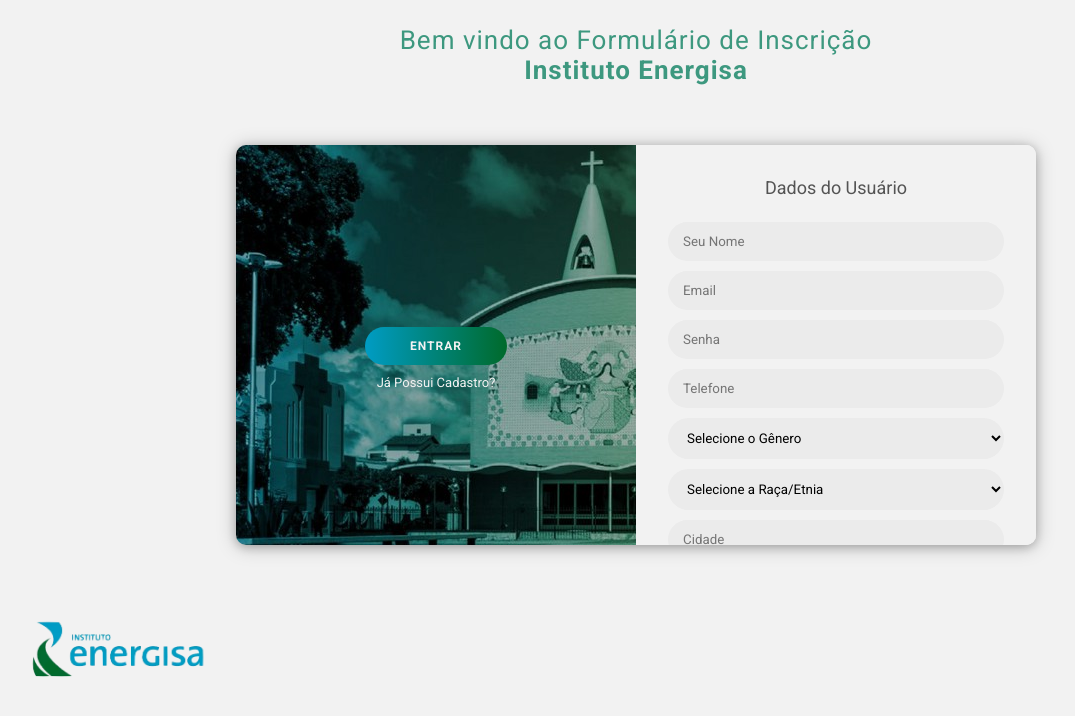
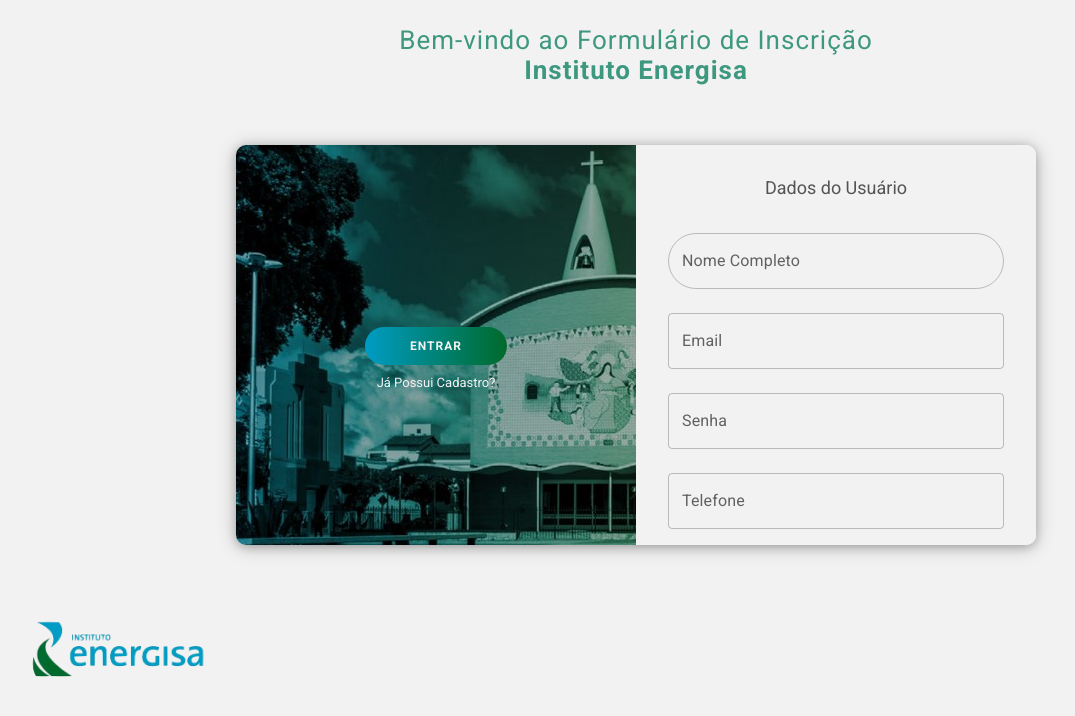
Before and after one commit to ProjetoInstitutoEnergisa/Projeto-InstitutoEnergisa, a React (Vite) app in the folder ui/: page /login in a window 1280 px wide. Both pictures are taken after a click on the button "CADASTRAR-SE". Shown: the top 716 px of the page, without its empty margins (4-1079 px from the left). Built offline with nearby package versions, Linux system fonts and the light colour scheme.

Commit message:
Update Login

```diff
--- a/ui/src/pages/Login/index.jsx
+++ b/ui/src/pages/Login/index.jsx
@@ -4,30 +4,9 @@
 import Image from '../../assets/logoInstituto.png';
 import { ToastContainer, toast } from 'react-toastify';
 import 'react-toastify/dist/ReactToastify.css';
-import {
-    Container,
-    CadastroContainer,
-    Form,
-    FormCadastro,
-    Title,
-    Input,
-    Button,
-    LoginContainer,
-    Anchor,
-    OverlayContainer,
-    Overlay,
-    Painel,
-    EsquerdoPainel,
-    DireitoPainel,
-    Paragraph,
-    LeftButton,
-    SubTitle,
-    SubTitleNoMargin,
-    ImageContainer,
-    Body,
-    TitleTwo,
-    Select
-} from "./styles";
+import { TextField, MenuItem, InputAdornment } from '@mui/material';
+import { Container, CadastroContainer, Form, FormCadastro, Title, LoginContainer, Anchor, OverlayContainer, Overlay,
+    EsquerdoPainel, DireitoPainel, Paragraph, LeftButton, SubTitle, SubTitleNoMargin, ImageContainer, Body, TitleTwo, Button } from "./styles";
 import { useAuth } from "../../hooks/useAuth"; // Assumindo que você já tem este hook implementado
 
 const FormLogin = () => {
@@ -86,7 +65,7 @@
             if (response.status === 201) {
                 toast.success(
                     `Cadastro realizado com sucesso! Seja bem-vindo(a), ${response.data.nome_completo}!`,
-                    { position:'top-left', autoClose: 4000 }
+                    { position: 'top-left', autoClose: 4000 }
                 );
                 setTimeout(() => navigate('/login'), 4000);
             } else {
@@ -108,12 +87,11 @@
         }
     };
 
-
     const handleInputChange = (e) => {
-        const { name, value } = e.target;
+        const { name, value, type, files } = e.target;
         setUserData((prevUserData) => ({
             ...prevUserData,
-            [name]: value
+            [name]: type === 'file' ? files[0] : value
         }));
     };
 
@@ -125,75 +103,203 @@
         <>
             <ToastContainer />
             <Body>
-                <SubTitle>Bem vindo ao Formulário de Inscrição</SubTitle>
+                <SubTitle>Bem-vindo ao Formulário de Inscrição</SubTitle>
                 <SubTitleNoMargin><h4>Instituto Energisa</h4></SubTitleNoMargin>
                 <Container>
                     <CadastroContainer isLogin={isLogin}>
                         <FormCadastro onSubmit={handleCadastro}>
                             <Title>Dados do Usuário</Title><br />
-                            <Input type="text" name="nome_completo" placeholder="Seu Nome" value={userData.nome_completo} onChange={handleInputChange} />
-                            <Input type="email" name="email" placeholder="Email" value={userData.email} onChange={handleInputChange} />
-                            <Input type="password" name="senha" placeholder="Senha" value={userData.senha} onChange={handleInputChange} />
-                            <Input type="text" name="telefone" placeholder="Telefone" value={userData.telefone} onChange={handleInputChange} />
-                            <Select name="genero" value={userData.genero} onChange={handleInputChange}>
-                                <option value="" disabled>Selecione o Gênero</option>
-                                <option value="Masculino">Masculino</option>
-                                <option value="Feminino">Feminino</option>
-                                <option value="Outro">Outro</option>
-                            </Select>
-                            <Select name="raca_etnia" value={userData.raca_etnia} onChange={handleInputChange}>
-                                <option value="" disabled>Selecione a Raça/Etnia</option>
-                                <option value="Branco">Branco</option>
-                                <option value="Negro">Negro</option>
-                                <option value="Pardo">Pardo</option>
-                                <option value="Amarelo">Amarelo</option>
-                                <option value="Indígena">Indígena</option>
-                                <option value="Outro">Outro</option>
-                            </Select>
-                            <Input type="text" name="cidade" placeholder="Cidade" value={userData.cidade} onChange={handleInputChange} />
-                            <Select name="estado" value={userData.estado} onChange={handleInputChange}>
-                                <option value="" disabled>Selecione o Estado</option>
-                                <option value="AC">Acre</option>
-                                <option value="AL">Alagoas</option>
-                                <option value="AP">Amapá</option>
-                                <option value="AM">Amazonas</option>
-                                <option value="BA">Bahia</option>
-                                <option value="CE">Ceará</option>
-                                <option value="DF">Distrito Federal</option>
-                                <option value="ES">Espírito Santo</option>
-                                <option value="GO">Goiás</option>
-                                <option value="MA">Maranhão</option>
-                                <option value="MT">Mato Grosso</option>
-                                <option value="MS">Mato Grosso do Sul</option>
-                                <option value="MG">Minas Gerais</option>
-                                <option value="PA">Pará</option>
-                                <option value="PB">Paraíba</option>
-                                <option value="PR">Paraná</option>
-                                <option value="PE">Pernambuco</option>
-                                <option value="PI">Piauí</option>
-                                <option value="RJ">Rio de Janeiro</option>
-                                <option value="RN">Rio Grande do Norte</option>
-                                <option value="RS">Rio Grande do Sul</option>
-                                <option value="RO">Rondônia</option>
-                                <option value="RR">Roraima</option>
-                                <option value="SC">Santa Catarina</option>
-                                <option value="SP">São Paulo</option>
-                                <option value="SE">Sergipe</option>
-                                <option value="TO">Tocantins</option>
-                            </Select>
-                            <Input type="text" name="comprovante_residencia" placeholder="Comprovante de Residência" value={userData.comprovante_residencia} onChange={handleInputChange} />
-                            <Input type="text" name="documento_identificacao" placeholder="Documento de Identificação" value={userData.documento_identificacao} onChange={handleInputChange} />
-                            <Input type="text" name="documento_rne" placeholder="Documento RNE" value={userData.documento_rne} onChange={handleInputChange} />
+                            <TextField
+                                label="Nome Completo"
+                                variant="outlined"
+                                fullWidth
+                                margin="normal"
+                                name="nome_completo"
+                                value={userData.nome_completo}
+                                onChange={handleInputChange}
+                                sx={{
+                                    '& .MuiOutlinedInput-root': {
+                                        borderRadius: '40px',
+                                    },
+                                }}
+                            />
+                            <TextField
+                                label="Email"
+                                variant="outlined"
+                                fullWidth
+                                margin="normal"
+                                name="email"
+                                type="email"
+                                value={userData.email}
+                                onChange={handleInputChange}
+                            />
+                            <TextField
+                                label="Senha"
+                                variant="outlined"
+                                fullWidth
+                                margin="normal"
+                                name="senha"
+                                type="password"
+                                value={userData.senha}
+                                onChange={handleInputChange}
+                            />
+                            <TextField
+                                label="Telefone"
+                                variant="outlined"
+                                fullWidth
+                                margin="normal"
+                                name="telefone"
+                                value={userData.telefone}
+                                onChange={handleInputChange}
+                            />
+                            <TextField
+                                select
+                                label="Gênero"
+                                variant="outlined"
+                                fullWidth
+                                margin="normal"
+                                name="genero"
+                                value={userData.genero}
+                                onChange={handleInputChange}
+                            >
+                                <MenuItem value="" disabled>Selecione o Gênero</MenuItem>
+                                <MenuItem value="Masculino">Masculino</MenuItem>
+                                <MenuItem value="Feminino">Feminino</MenuItem>
+                                <MenuItem value="Outro">Outro</MenuItem>
+                            </TextField>
+                            <TextField
+                                select
+                                label="Raça/Etnia"
+                                variant="outlined"
+                                fullWidth
+                                margin="normal"
+                                name="raca_etnia"
+                                value={userData.raca_etnia}
+                                onChange={handleInputChange}
+                            >
+                                <MenuItem value="" disabled>Selecione a Raça/Etnia</MenuItem>
+                                <MenuItem value="Branco">Branco</MenuItem>
+                                <MenuItem value="Negro">Negro</MenuItem>
+                                <MenuItem value="Pardo">Pardo</MenuItem>
+                                <MenuItem value="Amarelo">Amarelo</MenuItem>
+                                <MenuItem value="Indígena">Indígena</MenuItem>
+                                <MenuItem value="Outro">Outro</MenuItem>
+                            </TextField>
+                            <TextField
+                                label="Cidade"
+                                variant="outlined"
+                                fullWidth
+                                margin="normal"
+                                name="cidade"
+                                value={userData.cidade}
+                                onChange={handleInputChange}
+                            />
+                            <TextField
+                                select
+                                label="Estado"
+                                variant="outlined"
+                                fullWidth
+                                margin="normal"
+                                name="estado"
+                                value={userData.estado}
+                                onChange={handleInputChange}
+                            >
+                                <MenuItem value="" disabled>Selecione o Estado</MenuItem>
+                                <MenuItem value="AC">Acre</MenuItem>
+                                <MenuItem value="AL">Alagoas</MenuItem>
+                                <MenuItem value="AP">Amapá</MenuItem>
+                                <MenuItem value="AM">Amazonas</MenuItem>
+                                <MenuItem value="BA">Bahia</MenuItem>
+                                <MenuItem value="CE">Ceará</MenuItem>
+                                <MenuItem value="DF">Distrito Federal</MenuItem>
+                                <MenuItem value="ES">Espírito Santo</MenuItem>
+                                <MenuItem value="GO">Goiás</MenuItem>
+                                <MenuItem value="MA">Maranhão</MenuItem>
+                                <MenuItem value="MT">Mato Grosso</MenuItem>
+                                <MenuItem value="MS">Mato Grosso do Sul</MenuItem>
+                                <MenuItem value="MG">Minas Gerais</MenuItem>
+                                <MenuItem value="PA">Pará</MenuItem>
+                                <MenuItem value="PB">Paraíba</MenuItem>
+                                <MenuItem value="PR">Paraná</MenuItem>
+                                <MenuItem value="PE">Pernambuco</MenuItem>
+                                <MenuItem value="PI">Piauí</MenuItem>
+                                <MenuItem value="RJ">Rio de Janeiro</MenuItem>
+                                <MenuItem value="RN">Rio Grande do Norte</MenuItem>
+                                <MenuItem value="RS">Rio Grande do Sul</MenuItem>
+                                <MenuItem value="RO">Rondônia</MenuItem>
+                                <MenuItem value="RR">Roraima</MenuItem>
+                                <MenuItem value="SC">Santa Catarina</MenuItem>
+                                <MenuItem value="SP">São Paulo</MenuItem>
+                                <MenuItem value="SE">Sergipe</MenuItem>
+                                <MenuItem value="TO">Tocantins</MenuItem>
+                            </TextField>
+                            <TextField
+                                label="Comprovante de Residência"
+                                variant="outlined"
+                                fullWidth
+                                margin="normal"
+                                name="comprovante_residencia"
+                                type="file"
+                                InputLabelProps={{ shrink: true }}
+                                onChange={handleInputChange}
+                            />
+                            <TextField
+                                label="Documento de Identificação"
+                                variant="outlined"
+                                fullWidth
+                                margin="normal"
+                                name="documento_identificacao"
+                                type="file"
+                                InputLabelProps={{ shrink: true }}
+                                onChange={handleInputChange}
+                            />
+                            <TextField
+                                label="Documento RNE"
+                                variant="outlined"
+                                fullWidth
+                                margin="normal"
+                                name="documento_rne"
+                                type="file"
+                                InputLabelProps={{ shrink: true }}
+                                onChange={handleInputChange}
+                            />
                             <Button type="submit">Cadastre-se</Button>
                         </FormCadastro>
                     </CadastroContainer>
                     <LoginContainer isLogin={isLogin}>
                         <Form onSubmit={handleLogin}>
                             <Title>Olá! Faça seu Login.</Title>
-                            <Input type="email" name="email" placeholder="Email" value={userData.email} onChange={handleInputChange} />
-                            <Input type="password" name="senha" placeholder="Senha" value={userData.senha} onChange={handleInputChange} />
+                            <TextField
+                                label="Email"
+                                variant="outlined"
+                                fullWidth
+                                margin="normal"
+                                name="email"
+                                type="email"
+                                value={userData.email}
+                                onChange={handleInputChange}
+                            />
+                            <TextField
+                                label="Senha"
+                                variant="outlined"
+                                fullWidth
+                                margin="normal"
+                                name="senha"
+                                type="password"
+                                value={userData.senha}
+                                onChange={handleInputChange}
+
+                            />
                             <Anchor href="#">Esqueceu sua Senha?</Anchor>
-                            <Button type="submit">Entrar</Button>
+                            <Button
+                                type="submit"
+                                variant="contained"
+                                color="primary"
+                                fullWidth
+                                style={{ marginTop: '16px' }}
+                            >
+                                Entrar
+                            </Button>
                         </Form>
                     </LoginContainer>
                     <OverlayContainer isLogin={isLogin}>
```
Also changed, not shown: ui/src/pages/Login/styles.js (+22 -21 lines).
